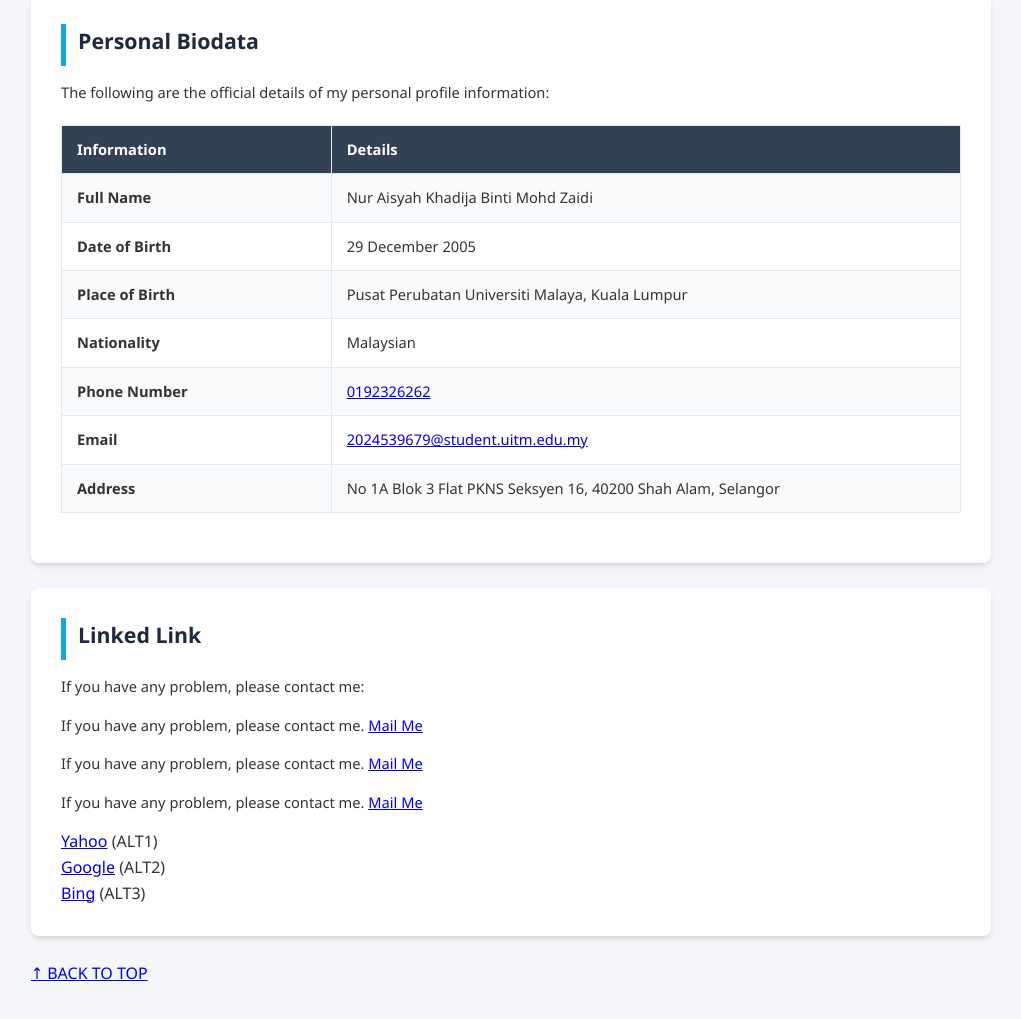
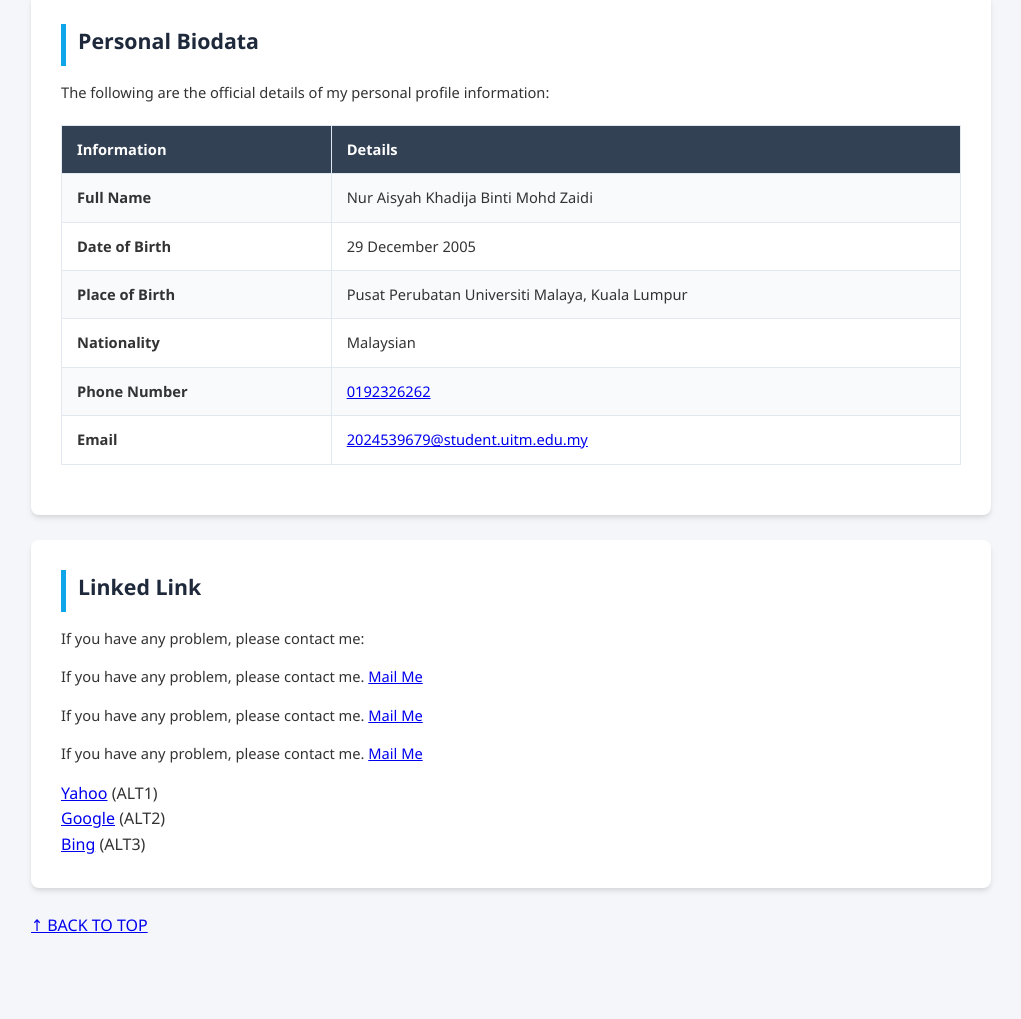
Before and after one commit to Aisyah378912/NewProject, a plain HTML site: page personal_website_biodata.html in a window 1280 px wide. Shown: the part 1215-2234 px from the top of the page, without its empty margins (129-1150 px from the left). Drawn offline with Linux system fonts and the light colour scheme.

Commit message:
Update personal_website_biodata.html

```diff
--- a/personal_website_biodata.html
+++ b/personal_website_biodata.html
@@ -82,10 +82,6 @@
                     <td><strong>Email</strong></td>
                     <td><a href="https://mail.google.com/mail/?view=cm&fs=1&to=2024539679@student.uitm.edu.my">2024539679@student.uitm.edu.my</a></td>
                 </tr>
-                <tr>
-                    <td><strong>Address</strong></td>
-                    <td>No 1A Blok 3 Flat PKNS Seksyen 16, 40200 Shah Alam, Selangor</td>
-                </tr>
             </table>
         </div>
 
```
